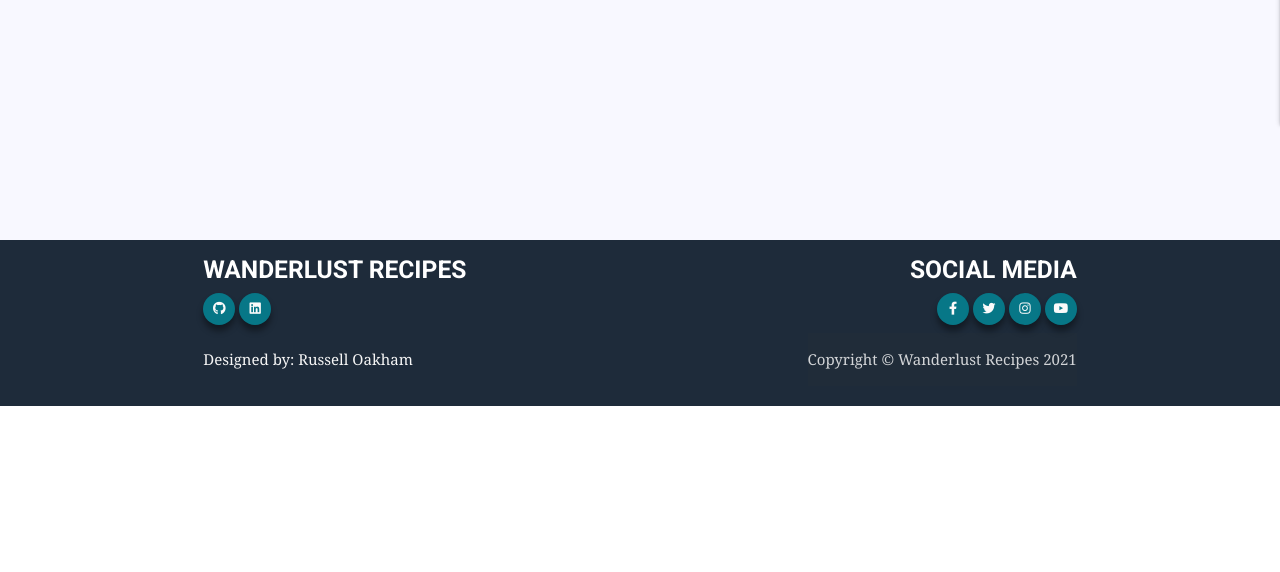
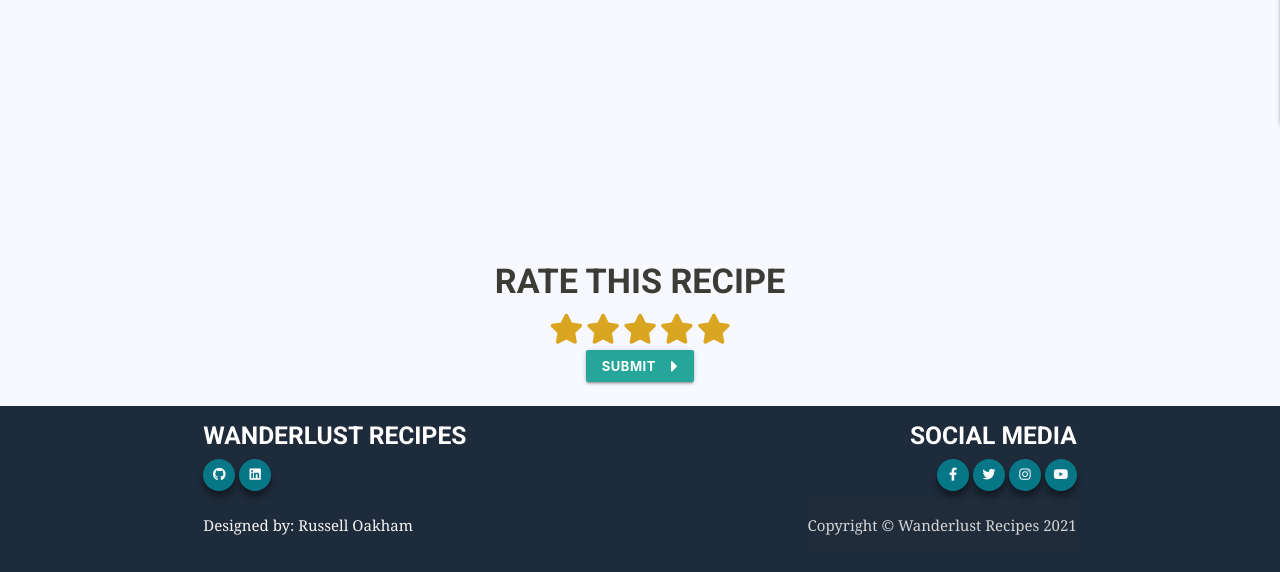
Before and after one commit to RussOakham/wanderlust-recipes, a Flask app: page /recipes/1 in a window 1280 px wide. Shown: the part 736-1308 px from the top of the page. Before the commit the page ends 1142 px from the top, so only its background shows below. Run offline with Flask 2, Linux system fonts and the light colour scheme; grey boxes marked "Sample" are stand-in pictures; a database or web service that is not in the repository returns one stand-in record (values such as "Sample title"); some libraries are stand-ins or nearby versions.

Commit message:
Recipe Favourite - App.route - initial app.route created ready for testing

```diff
--- a/app.py
+++ b/app.py
@@ -6,6 +6,7 @@ from flask_pymongo import PyMongo
 from bson.objectid import ObjectId
 from werkzeug.security import generate_password_hash, check_password_hash
 from user_management import user_logged_in, log_user_in, log_user_out
+from user_rating import calculate_avg_rating
 if os.path.exists("env.py"):
     import env
 
@@ -347,6 +348,76 @@ def ajax_recipe_favorite():
     return response
 
 
+@app.route("/ajax_recipe_rating", methods=['POST'])
+def ajax_recipe_rating():
+    # Create AJAX request for recipe rating and updated recipe in database.
+    response = {
+        "success": False,
+        "flash": None,
+        "response": -1,
+    }
+
+    # Submit 0 for rating if no rating is given.
+    if 'rating' not in request.json or 'recipeId' not in request.json:
+        return {"new_rating": 0}
+
+    # Check if user has already favorited recipe
+    existing_interaction = mongo.db.rating.find_one({
+        "user_id": ObjectId(session['userid']),
+        "recipe_id": ObjectId(request.json['recipeId'])
+    })
+
+    # Get new rating from rating submission form
+    new_rating = int(request.json['rating'])
+
+    # Format new interaction, if no historic interaction.
+    new_interaction = None
+    if existing_interaction:
+        new_interaction = existing_interaction['_id']
+
+    # Get recipe info
+    recipe_detail = mongo.db.recipes.find_one(
+        {"_id": ObjectId(request.json['recipeId'])})
+
+    if not recipe_detail:
+        # If no valid recipe found
+        return response
+
+    # Add new rating to 'rating' array for recipe
+    # and calculate new average (stored rating[0])
+    rating = recipe_detail['rating']
+    rating[new_rating] += 1
+    rating[0] = calculate_avg_rating(rating)
+
+    # Update recipe document with new average (rating[0])
+    result = mongo.db.recipes.update_one(
+        {"_id": ObjectId(request.json['recipeId'])},
+        {
+            "$set": {
+                "rating.0": rating[0],
+                "rating.{i}": int(rating[new_rating])
+            }
+        })
+    # If update successfull, update interaction record
+    if result.matched_count > 0:
+        result = mongo.db.ratings.update_one({"_id": new_interaction},
+        {
+            "$set":
+            {"rating": new_rating},
+            "$setOnInsert": {
+                "user_id": ObjectId(session['userid']),
+                "recipe_id": ObjectId(request.json['recipeId']),
+                "favorite": False
+            }
+        }, True)
+        # If no record found $setOnInsert
+        # creates new record with additional info
+        response["success"] = True
+
+    response["response"] = new_rating
+    return response
+
+
 if __name__ == "__main__":
     app.run(host=os.environ.get("IP"),
             port=int(os.environ.get("PORT")),
--- a/templates/recipe-rating.html
+++ b/templates/recipe-rating.html
@@ -16,3 +16,15 @@ checked
     {% endfor %}
 </ul>
 {% endmacro %}
+
+<!-- Dummy input for formatting prior to function build -->
+{% macro recipe_star_rating_submit(rating) %}
+<radio-group class="star-rating-input">
+    {% for i in range(1, 6) %}
+    <input type="radio" id="rating-{{ i }}" name="rating" value="{{ i }}">
+    <label for="rating-{{ i }}" class="star">
+        <i class="fa fa-star {{ star_on(i) }}"></i>
+    </label>
+    {% endfor %}
+</radio-group>
+{% endmacro %}
--- a/templates/recipe_detail.html
+++ b/templates/recipe_detail.html
@@ -2,7 +2,7 @@
 {% from "recipe-rating.html" import recipe_star_rating_display, recipe_star_rating_submit %}
 
 {% block styles %}
-<link href="https://fonts.googleapis.com/icon?family=Material+Icons" rel="stylesheet">
+
 {% endblock %}
 
 {% block content %}
@@ -86,7 +86,23 @@
             </div>
         </div>
     </div>
+</section>
 
+<section>
+    <div class="row">
+        <div class="col s12 center-align">
+            <h4>Rate This Recipe</h4>
+            <div class="col s12">
+                <form action="" id="recipe_rating_form" method="POST">
+                    <input name="recipeId" type="hidden" value="{{ recipe._id }}">
+                    {{ recipe_star_rating_submit(interaction.rating) }}
+                </form>
+                <button type="submit" id="submit_rating" class="btn-small bold">
+                    Submit <i class="fas fa-caret-right right"></i>
+                </button>
+            </div>
+        </div>
+    </div>
 </section>
 {% endblock %}
 
--- a/templates/recipes.html
+++ b/templates/recipes.html
@@ -1,5 +1,5 @@
 {% extends "base.html" %}
-{% from "recipe-rating.html" import recipe_star_rating_display, recipe_star_rating_submit %}
+{% from "recipe-rating.html" import recipe_star_rating_display %}
 
 {% block content %}
 <!-- Website Banner -->
--- a/user_rating.py
+++ b/user_rating.py
@@ -1,10 +1,8 @@
-from flask import session
-
 def calculate_avg_rating(rating):
     # Calculate average rating from rating array.
     sum_num = 0
     for i in rating:
-        sum_num = sum_num + tuple
+        sum_num = sum_num + i
 
-    avg = sum_num / len(rating)
+    avg = round(sum_num / len(rating))
     return avg
```
